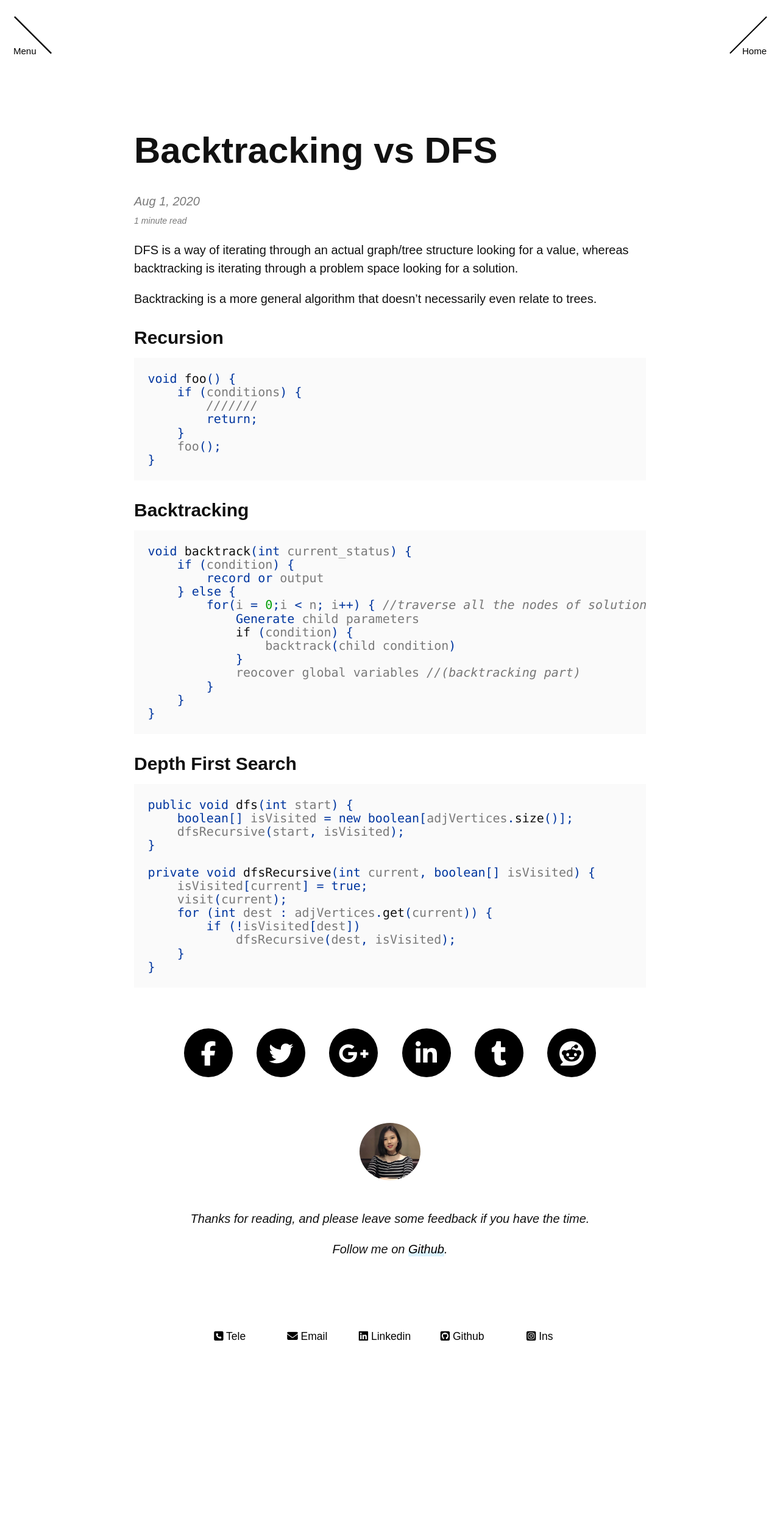
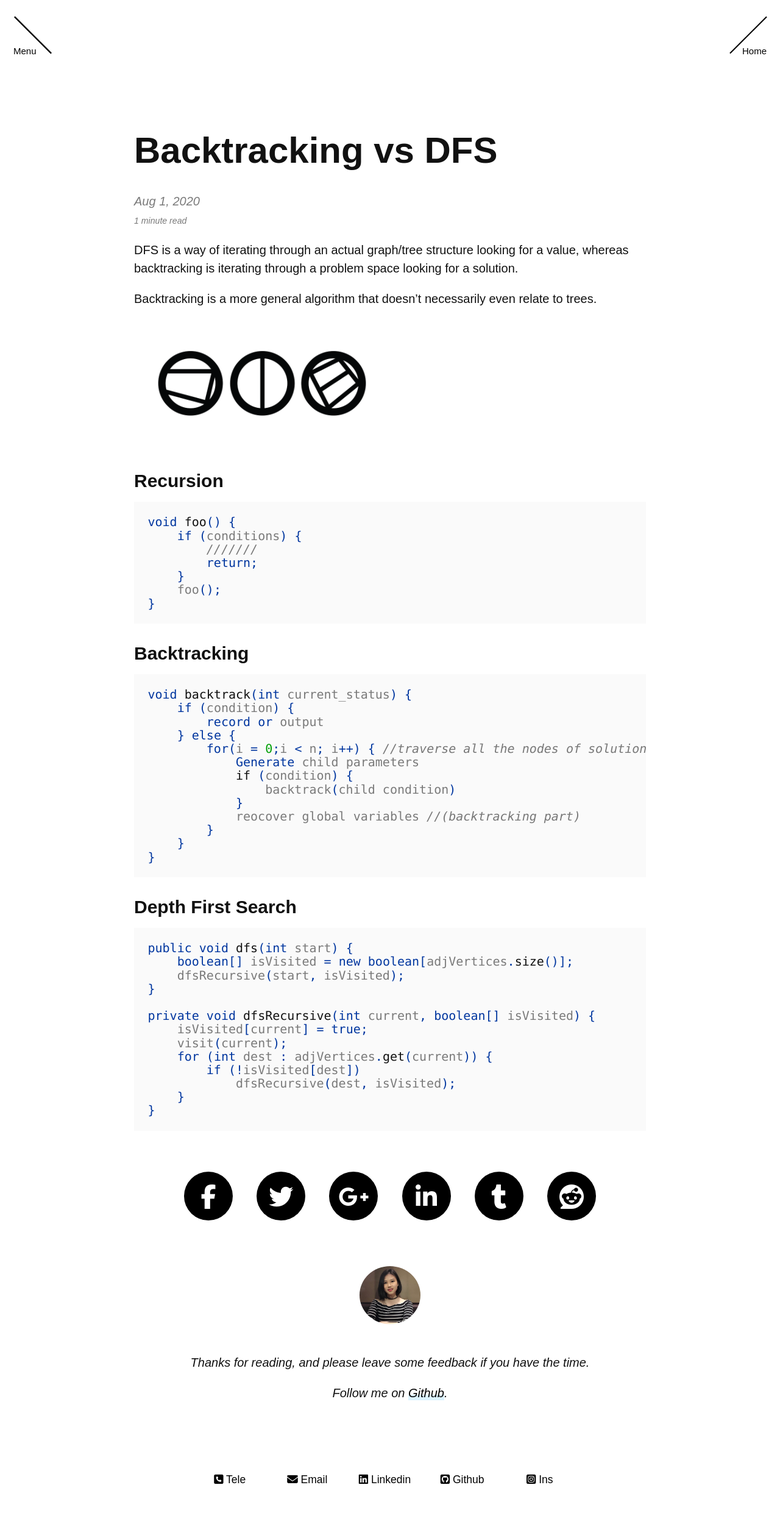
Before and after one commit to Phoebezuo/Phoebezuo.github.io, a Jekyll site: the page built from _posts/2020-08-01-Backtracking-vs-DFS.markdown, in a window 1280 px wide. Shown: the whole page at 61% size. Built offline with Jekyll 4.4.1, drawn with Linux system fonts in a browser that asks for light colours; nearby versions of some CDN libraries; some web fonts are replaced; comment, search, counter and statistics services are not loaded; before the commit the page ends 2282 px from its top, so only the background shows below that.

Commit message:
Update 2020-08-01-Backtracking-vs-DFS.markdown

```diff
--- a/_posts/2020-08-01-Backtracking-vs-DFS.markdown
+++ b/_posts/2020-08-01-Backtracking-vs-DFS.markdown
@@ -9,6 +9,10 @@ categories: Algorithm Backtracking DFS
 DFS is a way of iterating through an actual graph/tree structure looking for a value, whereas backtracking is iterating through a problem space looking for a solution.
 
 Backtracking is a more general algorithm that doesn't necessarily even relate to trees.
+
+<div class="showcase">
+  <img style="width:50%" src="/images/portfolio/personal-logo/1.png" alt="">
+</div>
 
 ## **Recursion**
 
```
